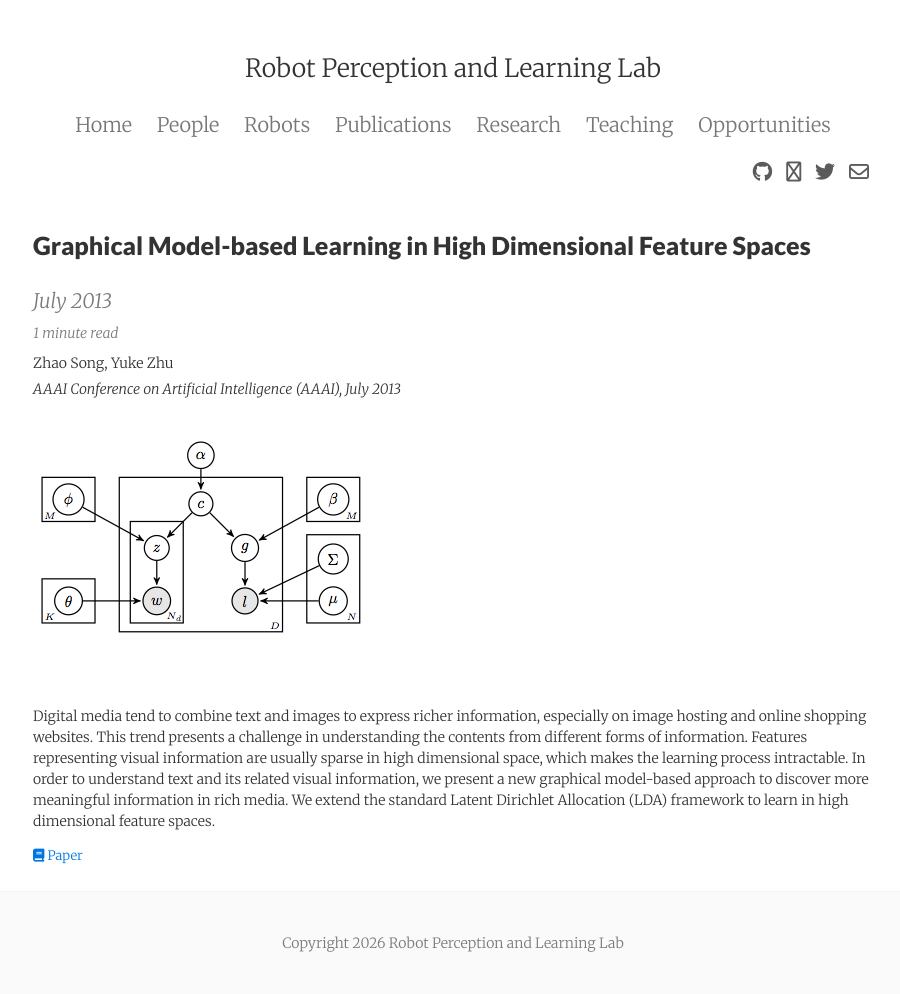
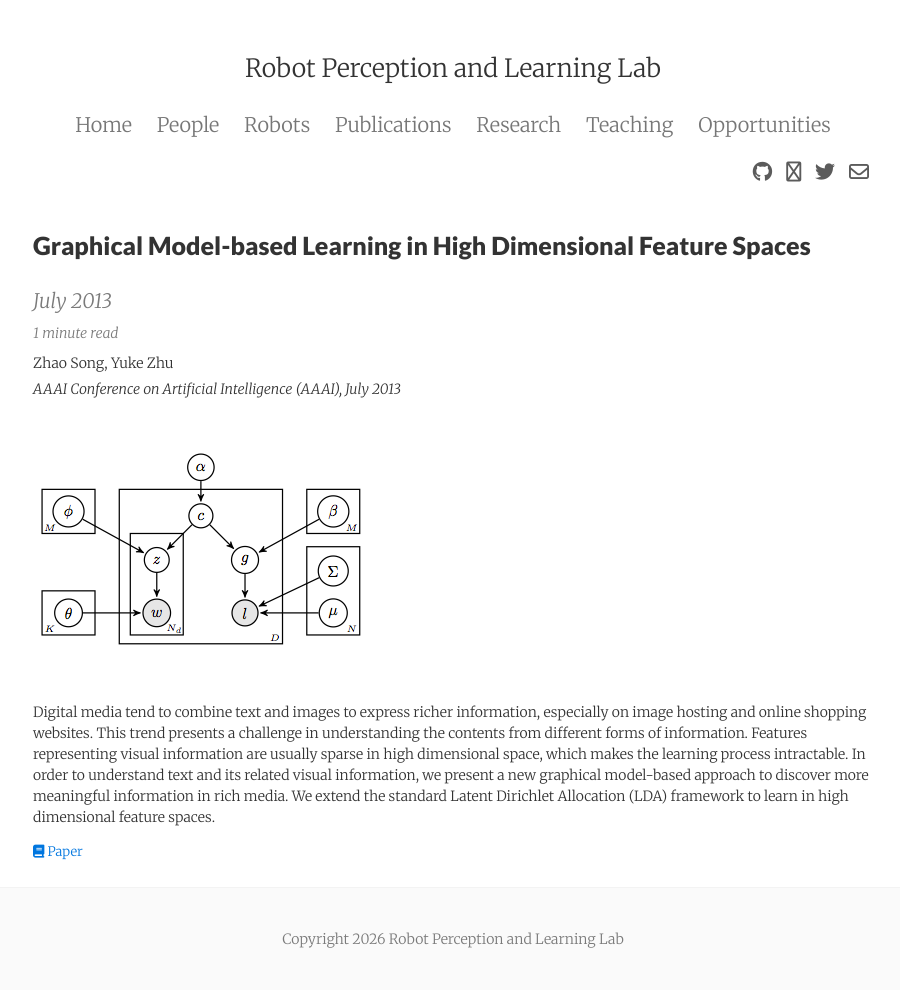
Before and after one commit to UT-Austin-RPL/rpl.github.io, a Jekyll site: the page built from publications/_posts/2013-07-14-song-aaai13-graphical.md, in a window 1280 px wide. Shown: the whole page, without its empty margins (187-1087 px from the left). Built offline with Jekyll 4.4.1, drawn with Linux system fonts in a browser that asks for light colours; nearby versions of some CDN libraries; a style sheet for code colours, icons or effects is not loaded.

Commit message:
Even out spacing around publication page images
Give the main image on each publication page the same 32px of space
above and below it.

Co-Authored-By: Claude Opus 5.5 <noreply@anthropic.com>

```diff
--- a/_layouts/publication.html
+++ b/_layouts/publication.html
@@ -1,6 +1,6 @@
 ---
 layout: post
 ---
-<img src="{{ '/publications/images/' | append: page.images.main | relative_url }}" style="max-width:100%; padding-bottom: 40px" alt="main">
+<img src="{{ '/publications/images/' | append: page.images.main | relative_url }}" style="display: block; max-width: 100%; margin: 32px 0" alt="main">
 
 {{ content }}
```
